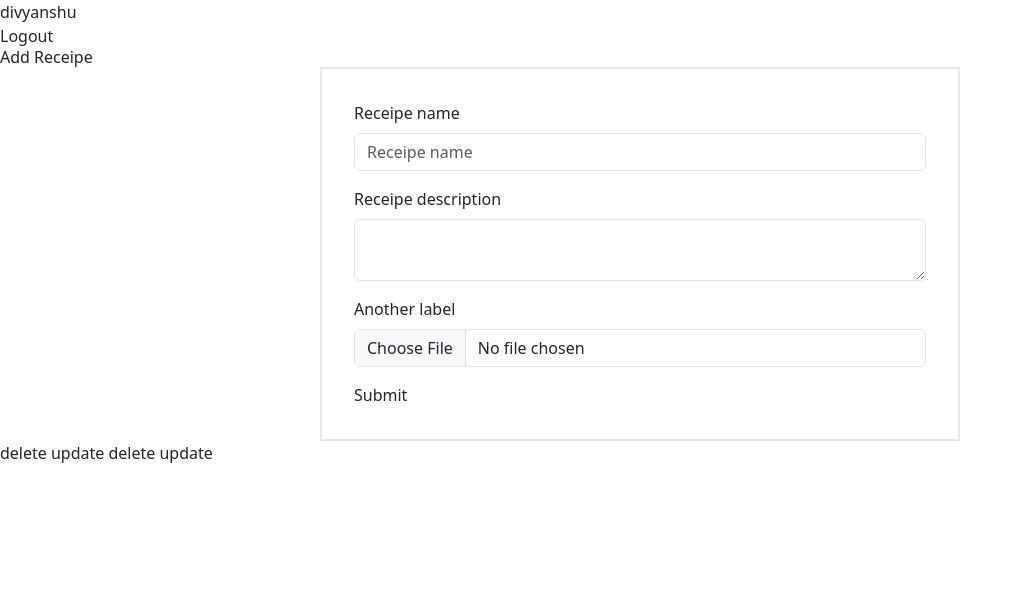
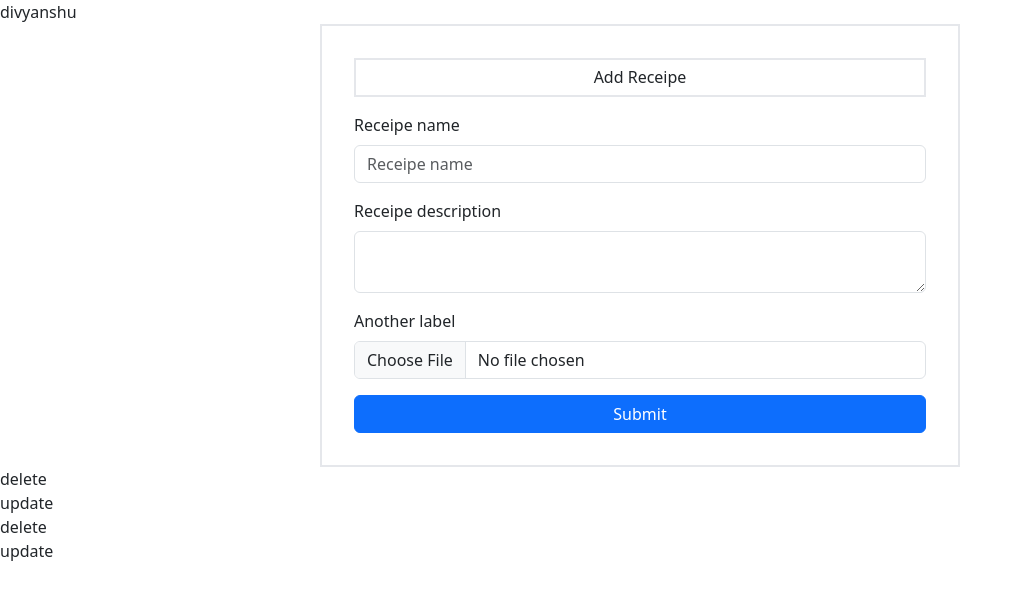
Before and after one commit to divyanshu-kd/Food-Ordering-website-with-Django, a Django app: page / in a window 1280 px wide. Shown: the top 600 px of the page, without its empty margins (0-1023 px from the left). Run offline with Django 4.2, Linux system fonts and the light colour scheme; a user stored in the database is signed in; data comes from the database, SQL or seed files in the repository; both versions use the stored data as it was after the commit; some libraries are stand-ins or nearby versions.

Commit message:
adding update method

```diff
--- a/templates/menu.html
+++ b/templates/menu.html
@@ -10,29 +10,13 @@
 </head>
 <body>
     <a>{{request.user.username}}</a>
-    <div >
-        {% if request.user.is_authenticated %}
-            <a href="/logout/" type="submit">Logout</a>
-        {% else %}
-            <a href="/login/" type="submit">Login</a>
-        {% endif %}
-        <h2>Add Receipe</h2>
+    <div class="flex flex-col justify-center">
         <form method="POST" enctype="multipart/form-data" class="w-screen flex justify-center">
             {% csrf_token %}
-            <!-- <div>
-                <label>Receipe name</label>
-                <input type="text" name="receipe_name" required>
-            </div>
-            <div>
-                <label>Receipe description</label>
-                <textarea name="description"></textarea>
-            </div>
-            <div>
-                <label>Receipe image</label>
-                <input type="file" name="image" required>
-            </div>
-            <button type="submit">Submit</button> -->
-            <div class="content-center w-1/2 border-2 p-8">
+            <div class="flex flex-col w-1/2 border-2 p-8">
+                <din class="mb-3 border-2 text-center p-2">
+                    <h2>Add Receipe</h2>
+                </din>
                 <div class="mb-3">
                     <label for="formGroupExampleInput" class="form-label">Receipe name</label>
                     <input type="text" class="form-control" id="formGroupExampleInput" placeholder="Receipe name" name="receipe_name" required>
@@ -46,7 +30,7 @@
                     <label for="formGroupExampleInput2" class="form-label">Another label</label>
                     <input type="file" class="form-control" id="formGroupExampleInput2" placeholder="Place the image of the receipe" name="image" required>
                 </div>
-                <button type="submit">Submit</button>
+                <button type="submit" class="btn btn-primary">Submit</button>
             </div>
         </form>
         {% for item in receipe %}
```
Also changed, not shown: db.sqlite3, public/static/Media/Screenshot_427.png (added).
